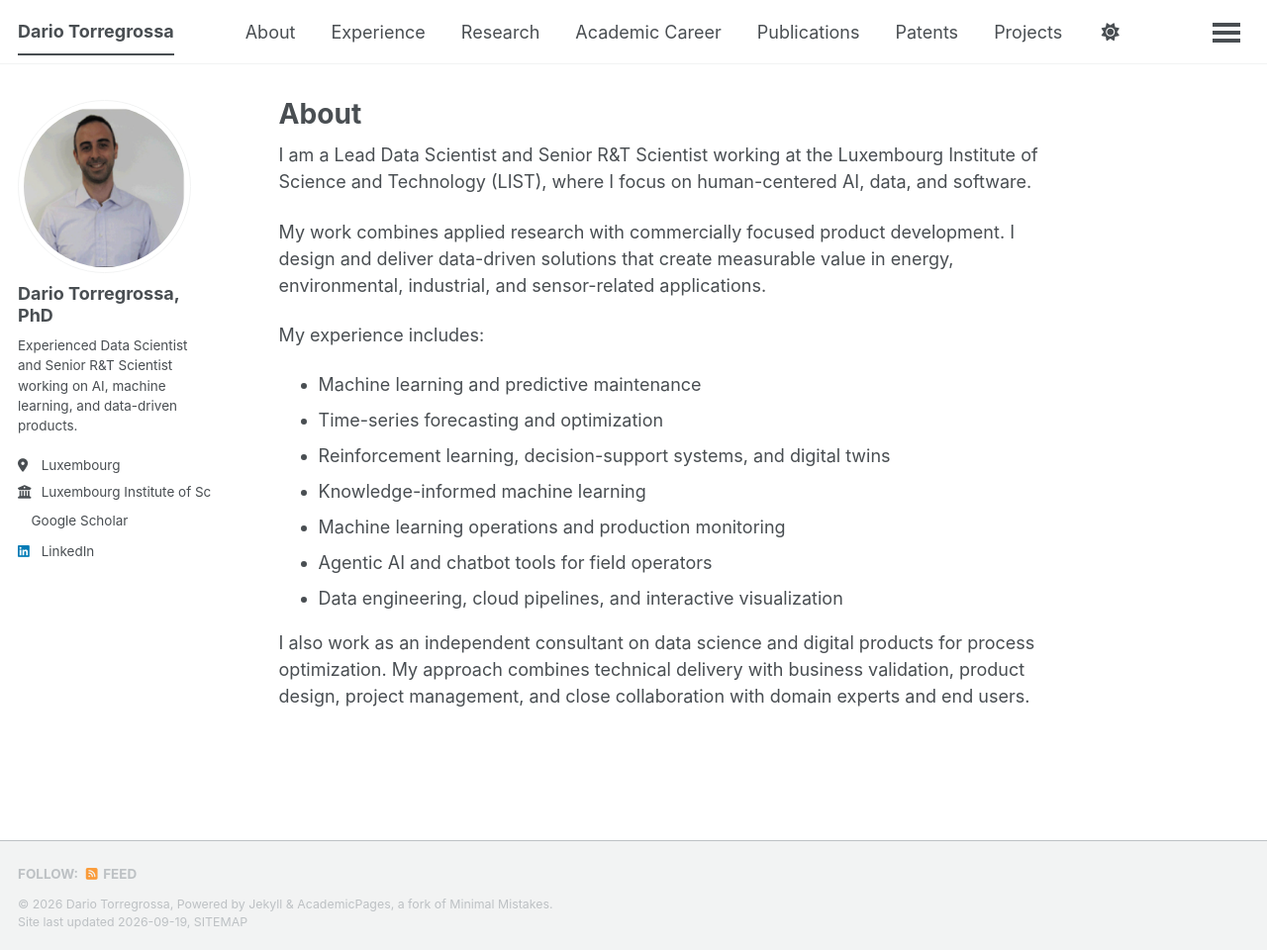
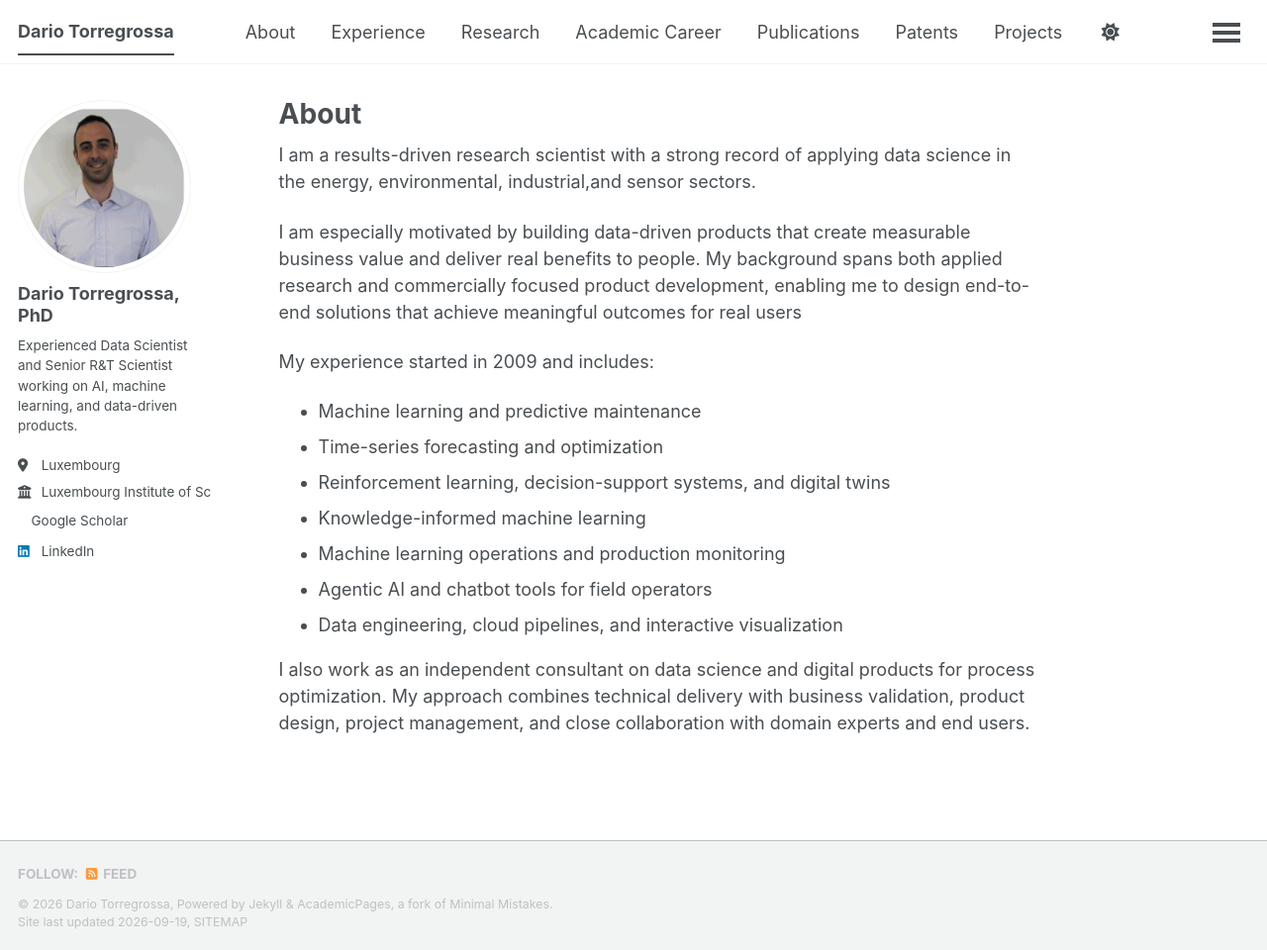
Before and after one commit to dario-torregrossa-private/curriculum, a Jekyll site: the page built from _pages/about.md, in a window 1280 px wide and 960 px high. Shown: the whole window at 99% size. Built offline with Jekyll 4.4.1, drawn with Linux system fonts in a browser that asks for light colours; a style sheet for code colours, icons or effects is not loaded.

Commit message:
update about

```diff
--- a/_pages/about.md
+++ b/_pages/about.md
@@ -7,11 +7,11 @@ redirect_from:
   - /about.html
 ---
 
-I am a Lead Data Scientist and Senior R&T Scientist working at the Luxembourg Institute of Science and Technology (LIST), where I focus on human-centered AI, data, and software.
+I am a results-driven research scientist with a strong record of applying data science in the energy, environmental, industrial,and sensor sectors.
 
-My work combines applied research with commercially focused product development. I design and deliver data-driven solutions that create measurable value in energy, environmental, industrial, and sensor-related applications.
+I am especially motivated by building data-driven products that create measurable business value and deliver real benefits to people. My background spans both applied research and commercially focused product development, enabling me to design end-to-end solutions that achieve meaningful outcomes for real users
 
-My experience includes:
+My experience started in 2009 and includes:
 
 - Machine learning and predictive maintenance
 - Time-series forecasting and optimization
```
